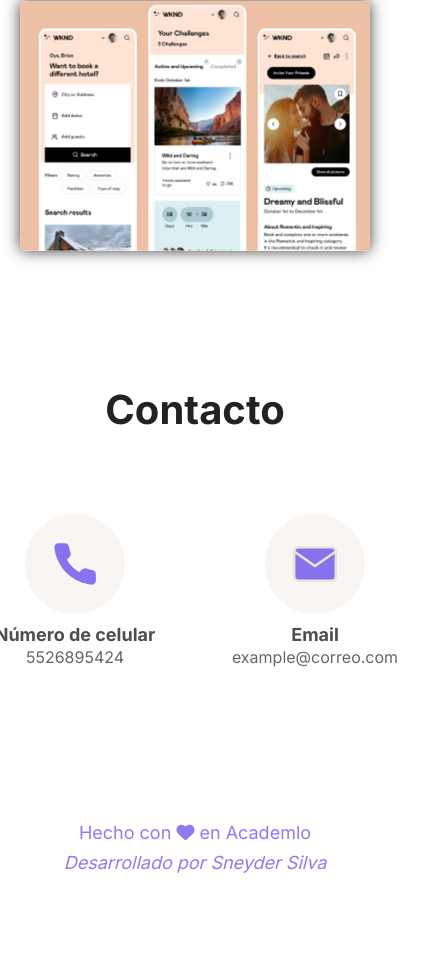
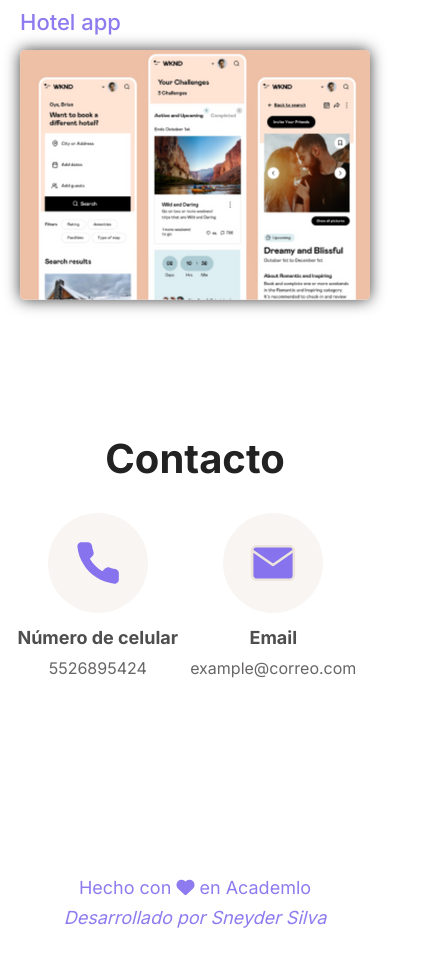
Before and after one commit to sneyderst94/portafolio, a plain HTML site: page index.html in a window 390 px wide. Shown: the part 3090-4057 px from the top of the page, 435 px wide, since content can reach past the window. Before the commit the page ends 4018 px from the top, so only its background shows below. Drawn offline with Linux system fonts and the light colour scheme.

Commit message:
Media 450px

```diff
--- a/mobile.css
+++ b/mobile.css
@@ -198,3 +198,37 @@ body {
         height: 50px;
     }
 }
+@media (max-width:450px){
+    .section1 {
+        width: 100%;
+    }
+    .experience__text {
+        width: 90%;
+    }
+    .experience__info {
+        width: 90%;
+    }
+    .section4 h2 {
+        text-align: center;
+    }
+    .icons__contact {
+        width: 90%;
+        margin: 30px 10px;
+        padding: 0;
+        display: flex;
+        align-items: center;
+        justify-content: center;
+    }
+   .icon__shape__contact {
+    width: 100%;
+    justify-content: center;
+    align-items: center;
+   }
+   .logo__contact {
+    margin: 0;
+   }
+   .text__contact {
+    margin: 10px 0;
+    line-height: 30px;
+   }
+}
```
